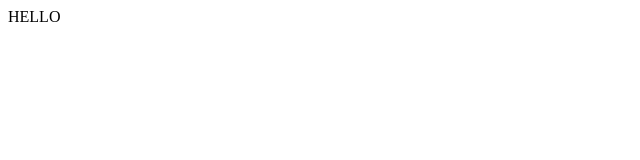
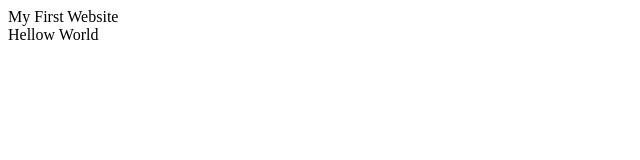
Before and after one commit to WarpedSapphire/firstproject, a plain HTML site: page index.html in a window 1280 px wide. Shown: the whole page, without its empty margins (0-640 px from the left). Drawn offline with Linux system fonts and the light colour scheme.

```diff
--- a/index.html
+++ b/index.html
@@ -1,5 +1,6 @@
 <html>
-<body>
-HELLO
-</body>
+  <Header>My First Website</Header>
+    <body>
+Hellow World
+    </body>
 </html>
```
